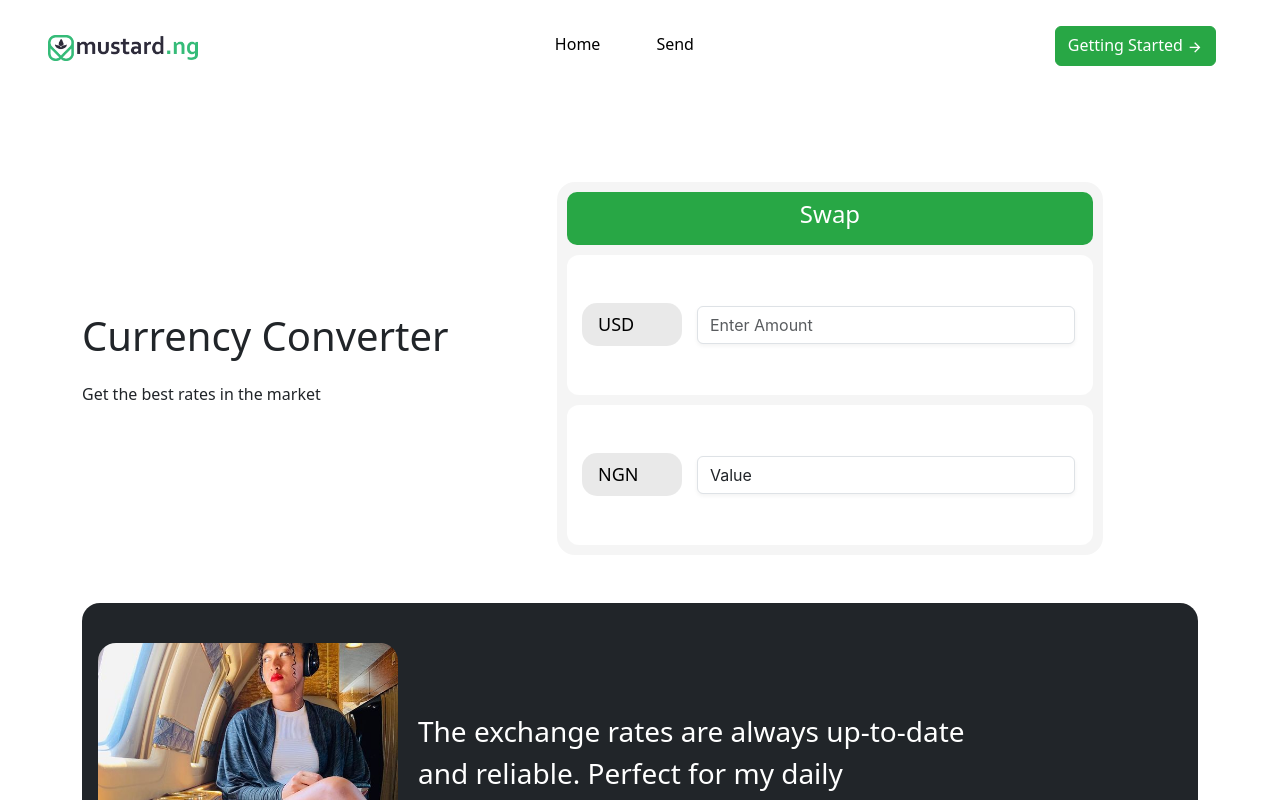
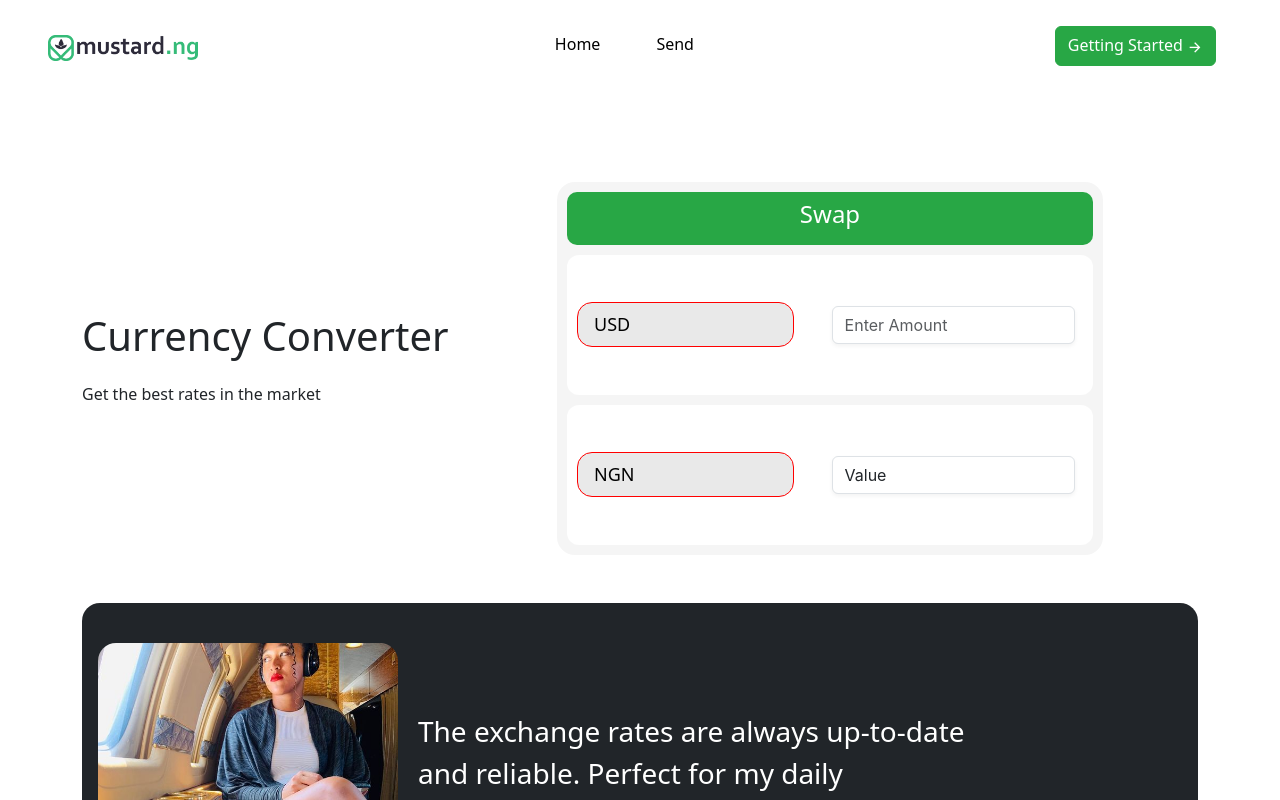
Before and after one commit to MasterIfeanyi/react-stocks-interview, a React (Create React App) app: page / in a window 1280 px wide. Shown: the top 800 px of the page. Built offline with nearby package versions, Linux system fonts and the light colour scheme.

Commit message:
add style for select bank

```diff
--- a/src/components/SendMoney/FAQ.jsx
+++ b/src/components/SendMoney/FAQ.jsx
@@ -6,39 +6,39 @@ const FAQ = () => {
 
 
   return (
-    <div class="container">
-        <div class="intro-header my-5">
+    <div className="container">
+        <div className="intro-header my-5">
             <h3 className='text-center'>FREQUENTLY ASKED QUESTIONS</h3>
         </div>
-        <div class="accordion accordion-flush" id="accordionFlushExample">
-            <div class="accordion-item">
-                <h2 class="accordion-header" id="flush-headingOne">
-                <button class="accordion-button collapsed" type="button" data-bs-toggle="collapse" data-bs-target="#flush-collapseOne" aria-expanded="false" aria-controls="flush-collapseOne">
+        <div className="accordion accordion-flush" id="accordionFlushExample">
+            <div className="accordion-item">
+                <h2 className="accordion-header" id="flush-headingOne">
+                <button className="accordion-button collapsed" type="button" data-bs-toggle="collapse" data-bs-target="#flush-collapseOne" aria-expanded="false" aria-controls="flush-collapseOne">
                     Where is Mustard Available ?
                 </button>
                 </h2>
-                <div id="flush-collapseOne" class="accordion-collapse collapse" aria-labelledby="flush-headingOne" data-bs-parent="#accordionFlushExample">
-                <div class="accordion-body">Mustard provides global financial services to immigrants. Mustard is available in Canada, Europe, the United Kingdom and the United States. We are expanding to more countries with tailored services soon and we will keep you informed.</div>
+                <div id="flush-collapseOne" className="accordion-collapse collapse" aria-labelledby="flush-headingOne" data-bs-parent="#accordionFlushExample">
+                <div className="accordion-body">Mustard provides global financial services to immigrants. Mustard is available in Canada, Europe, the United Kingdom and the United States. We are expanding to more countries with tailored services soon and we will keep you informed.</div>
                 </div>
             </div>
-            <div class="accordion-item">
-                <h2 class="accordion-header" id="flush-headingTwo">
-                <button class="accordion-button collapsed" type="button" data-bs-toggle="collapse" data-bs-target="#flush-collapseTwo" aria-expanded="false" aria-controls="flush-collapseTwo">
+            <div className="accordion-item">
+                <h2 className="accordion-header" id="flush-headingTwo">
+                <button className="accordion-button collapsed" type="button" data-bs-toggle="collapse" data-bs-target="#flush-collapseTwo" aria-expanded="false" aria-controls="flush-collapseTwo">
                     How does Mustard work ?
                 </button>
                 </h2>
-                <div id="flush-collapseTwo" class="accordion-collapse collapse" aria-labelledby="flush-headingTwo" data-bs-parent="#accordionFlushExample">
-                <div class="accordion-body">Download the Mustard app on your Android or iPhone mobile device and sign up for free. Verify your identity and add money into your Mustard account by topping up via your card or bank account. Choose your destination country and currency. Enter your recipient's details and approve the payment instruction. Learn more</div>
+                <div id="flush-collapseTwo" className="accordion-collapse collapse" aria-labelledby="flush-headingTwo" data-bs-parent="#accordionFlushExample">
+                <div className="accordion-body">Download the Mustard app on your Android or iPhone mobile device and sign up for free. Verify your identity and add money into your Mustard account by topping up via your card or bank account. Choose your destination country and currency. Enter your recipient's details and approve the payment instruction. Learn more</div>
                 </div>
             </div>
-            <div class="accordion-item">
-                <h2 class="accordion-header" id="flush-headingThree">
-                <button class="accordion-button collapsed" type="button" data-bs-toggle="collapse" data-bs-target="#flush-collapseThree" aria-expanded="false" aria-controls="flush-collapseThree">
+            <div className="accordion-item">
+                <h2 className="accordion-header" id="flush-headingThree">
+                <button className="accordion-button collapsed" type="button" data-bs-toggle="collapse" data-bs-target="#flush-collapseThree" aria-expanded="false" aria-controls="flush-collapseThree">
                     Is Mustard a bank ?
                 </button>
                 </h2>
-                <div id="flush-collapseThree" class="accordion-collapse collapse" aria-labelledby="flush-headingThree" data-bs-parent="#accordionFlushExample">
-                <div class="accordion-body">Mustard is a financial technology company and is not a bank. RightCard Payment Services Limited is registered with the Financial Conduct Authority, in the UK as an Electronic Money Institution. In Canada, LemFi is registered and regularised by the Financial Transactions and Report Analysis Centre of Canada. In the United States, the remittance and bank services program is sponsored by Community Federal Savings Bank</div>
+                <div id="flush-collapseThree" className="accordion-collapse collapse" aria-labelledby="flush-headingThree" data-bs-parent="#accordionFlushExample">
+                <div className="accordion-body">Mustard is a financial technology company and is not a bank. RightCard Payment Services Limited is registered with the Financial Conduct Authority, in the UK as an Electronic Money Institution. In Canada, LemFi is registered and regularised by the Financial Transactions and Report Analysis Centre of Canada. In the United States, the remittance and bank services program is sponsored by Community Federal Savings Bank</div>
                 </div>
             </div>
         </div>
--- a/src/components/SendMoney/Send.css
+++ b/src/components/SendMoney/Send.css
@@ -39,7 +39,38 @@
 
 .dropdown {
     position: relative;
-    display: inline-block;
-    margin: auto 10px;
-    place-self: center;
+    margin: 10px;
+    padding: 8px 28px 8px 0px;
+    width: 100%;
 }
+
+.dropdown .select-tag:focus{
+    border: none;
+    outline: none;
+    border-radius: 15px;
+    font-size: 18px;
+    padding: 0.5rem 1rem;
+    background-color: #7c7c7c2b;
+    color: black;
+    outline: 0;
+    box-shadow: none;
+}
+
+  /* Style the select dropdown */
+.dropdown .select-tag {
+    appearance: none;
+    -webkit-appearance: none;
+    -moz-appearance: none;
+    color: black;
+    padding: 10px 15px;
+    cursor: pointer;
+    margin: auto 5px;
+    display: block;
+    width: 100%;
+    font-size: 18px;
+    border: 1px solid red;
+    outline: none;
+    border-radius: 15px;
+    padding: 0.5rem 1rem;
+    background-color: #7c7c7c2b;
+}
--- a/src/components/SendMoney/SendMoney.jsx
+++ b/src/components/SendMoney/SendMoney.jsx
@@ -1,7 +1,7 @@
 import React from "react"
 import FAQ from "./FAQ"
 import "./Send.css"
-
+import { useState } from "react"
 
 
 
@@ -31,6 +31,11 @@ const SendMoney = () => {
         });
     };
 
+    const [selectBank, setSelectBank] = useState("")
+
+    const handleBankChange = (e) => {
+        setSelectBank(e.target.value)
+    }
 
     // const renderProgressIndicator = () => {
     //     const steps = ["Amount", "Recipient", "Review", "Complete"]
@@ -81,17 +86,18 @@ const SendMoney = () => {
                                     Recipient Bank
                                 </label>
                                 <select
+                                    name="bankCode"
                                     className="select-tag"
-                                    onChange={handleSelectTo}
+                                    onChange={handleChange}
                                     aria-label="enter recipient bank"
                                     required
-                                    value={to}
+                                    value={formData.bankCode}
                                 >
                                     <option value="">Select Bank</option>
 
                                     {banks.map((bank) => (
-                                            <option key={bank.code} value={bank.code}>
-                                                {bank.name}
+                                        <option key={bank.code} value={bank.code}>
+                                            {bank.name}
                                         </option>
                                     ))}
                                 </select>
```
